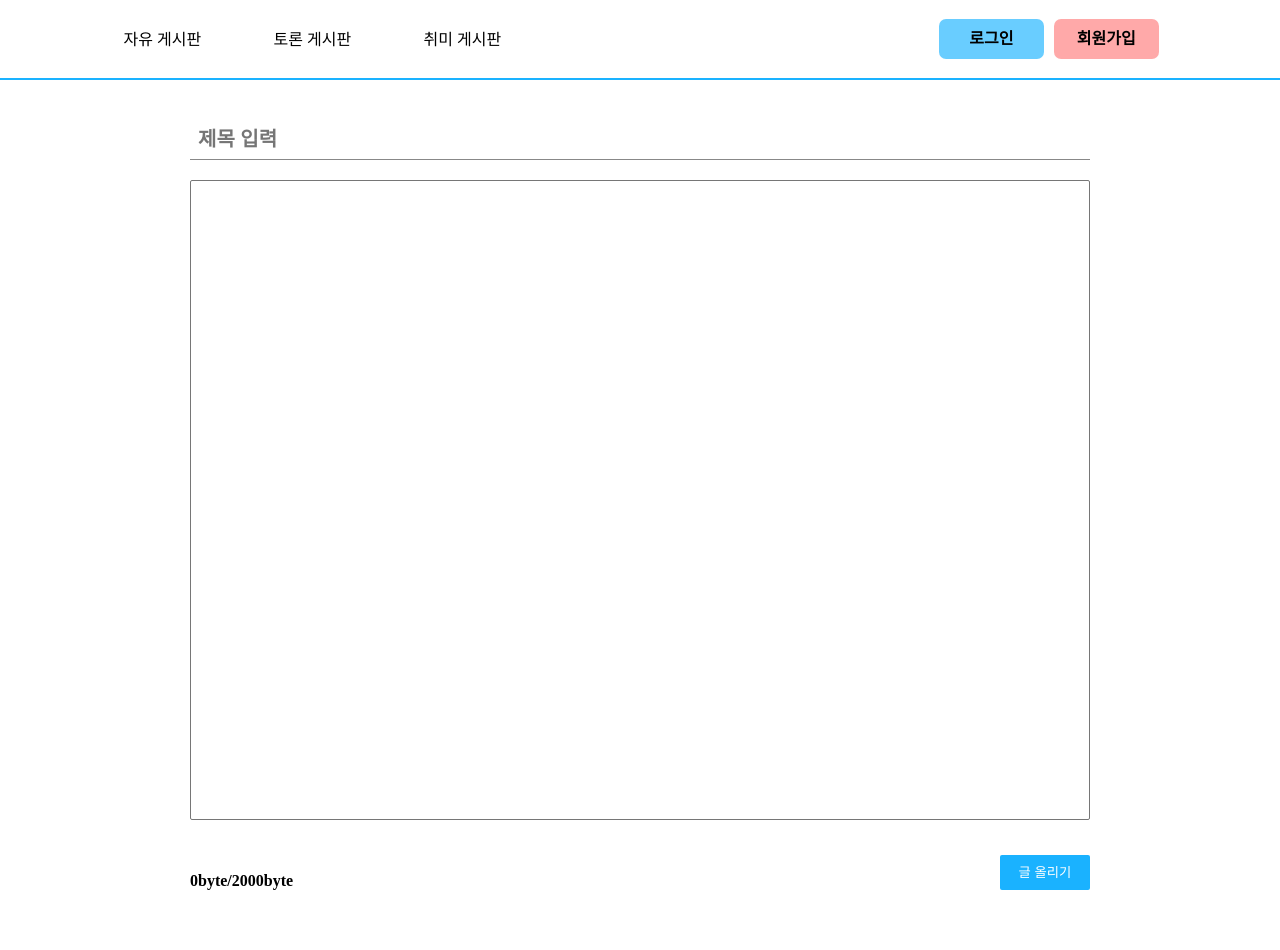
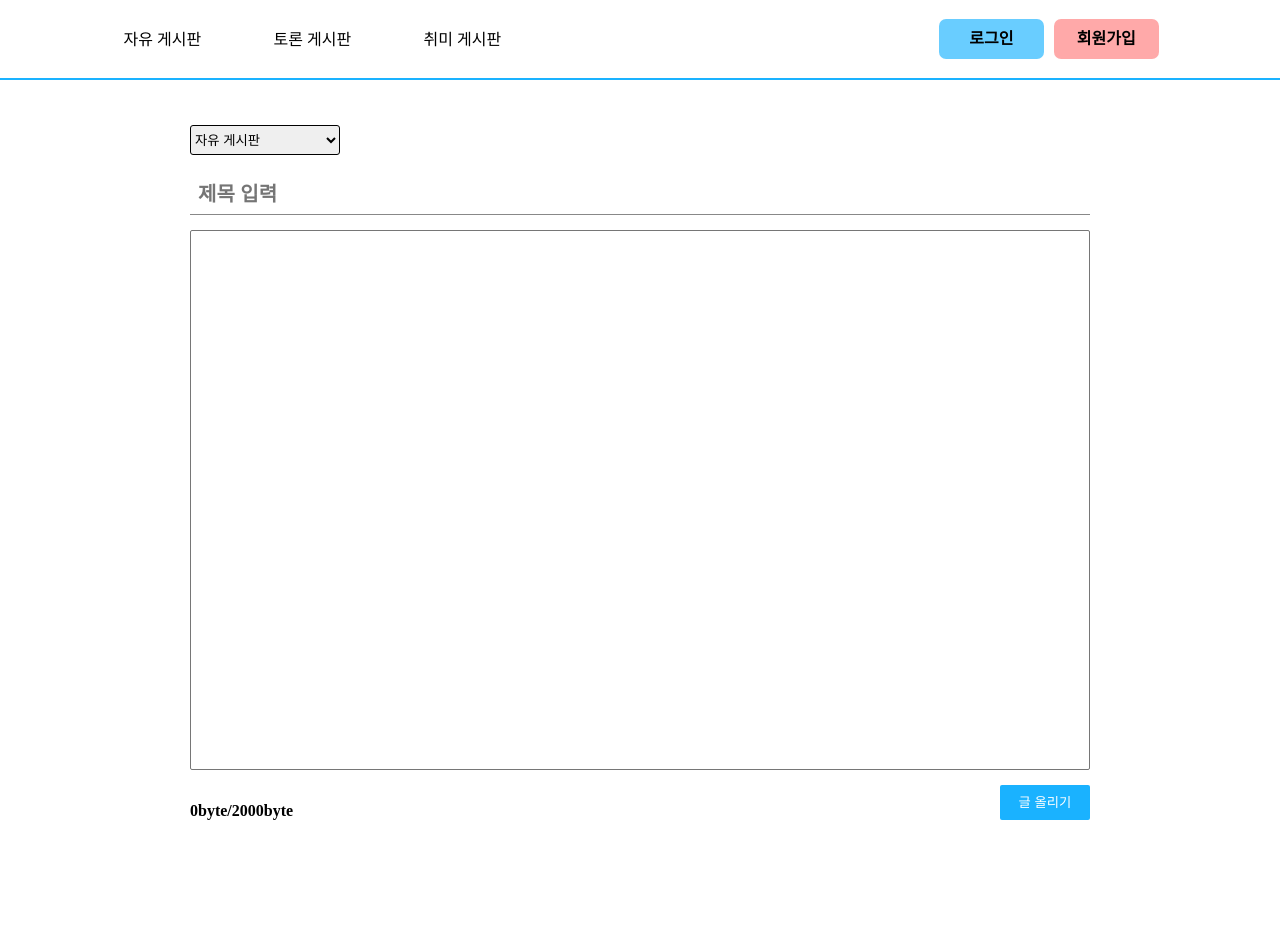
Before and after one commit to hiddenRanks/phpBoard, a PHP site: page /writeBoard.php in a window 1280 px wide. Before the commit the page ends 890 px from the top, so only its background shows below. Run offline with PHP 8.4, Linux system fonts and the light colour scheme.

Commit message:
데이터 삽입 시작

```diff
--- a/css/bigBoard.css
+++ b/css/bigBoard.css
@@ -40,11 +40,11 @@ tbody > tr {
     border-bottom: 1px solid #ddd;
 }
 
-tbody > tr > .title { text-align: left; cursor: pointer; }
+tbody > tr > .title { text-align: left; cursor: pointer; text-overflow: ellipsis; }
 tbody > tr > .title > span { font-weight: bold; color: royalblue; }
 tbody > tr > .title:hover { color: #ff9f04; }
 tbody > tr > .title:hover span { color: royalblue; }
-tbody > tr > .writer { font-weight: bold; text-align: left; }
+tbody > tr > .writer { font-weight: bold; text-align: left; text-overflow: ellipsis; }
 tbody > tr > .date { color: #888; }
 tbody > tr > .comment { font-weight: bold; color: royalblue; }
 
--- a/css/writeBoard.css
+++ b/css/writeBoard.css
@@ -1,6 +1,6 @@
 #wrapper {
     width: 900px;
-    height: 800px;
+    height: 830px;
     margin-top: 40px;
 }
 
@@ -10,11 +10,23 @@
     position: relative;
 }
 
+#select {
+    position: absolute;
+    top: 5px;
+}
+
+#select > .opt {
+    width: 150px;
+    height: 30px;
+    border-radius: 3px;
+    border: 1px solid black;
+}
+
 .title {
     position: absolute;
     width: 100%;
     height: 40px;
-    top: 0;
+    top: 55px;
     font-size: 20px;
     font-weight: bold;
     border: 0;
@@ -25,12 +37,12 @@
 #content {
     position: absolute;
     width: 100%;
-    height: 640px;
-    bottom: 100px;
+    height: 540px;
+    bottom: 180px;
     resize: none;
     border-radius: 2px;
     padding: 5px;
-    font-size: 19px;
+    font-size: 14px;
     font-weight: 700;
 }
 
@@ -40,7 +52,7 @@
     height: 35px;
     text-align: center;
     line-height: 35px;
-    bottom: 30px;;
+    bottom: 130px;
     right: 0;
     border: 0;
     border-radius: 2px;
@@ -55,6 +67,6 @@
 .textCheck {
     position: absolute;
     left: 0;
-    bottom: 30px;
+    bottom: 130px;
     font-weight: bold;
 }
--- a/js/textarea.js
+++ b/js/textarea.js
@@ -9,7 +9,7 @@ function updateInputCount() {
     var byteCnt = 0;
     var forIE = false; //IE는 가끔 한글이 전부 지워짐
 
-    console.log(textLength);
+    //console.log(textLength);
     for(var i = 0; i < textLength; i++) {
         var charTemp = $("#content").val().charAt(i);
 
--- a/writeBoard.php
+++ b/writeBoard.php
@@ -10,7 +10,15 @@
     <?php require("modPage/nav.php"); ?>
     <div id="wrapper">
         <div class="writeBox">
-            <form action="./write_ok.php" method="post">
+            <form action="./writeFree_ok.php" method="post">
+                <div id="select">
+                    <select name="opt" class="opt">
+                        <option value="freeBoard">자유 게시판</option>
+                        <option value="talkBoard">토론 게시판</option>
+                        <option value="hobbyBoard">취미 게시판</option>
+                    </select>
+                </div>
+
                 <input type="text" name="title" class="title" placeholder="제목 입력">
                 <textarea name="content" id="content" cols="30" rows="10"></textarea>
                 <input type="submit" value="글 올리기" class="submit">
```
Also changed, not shown: write_ok.php (added, +32 -0 lines).
